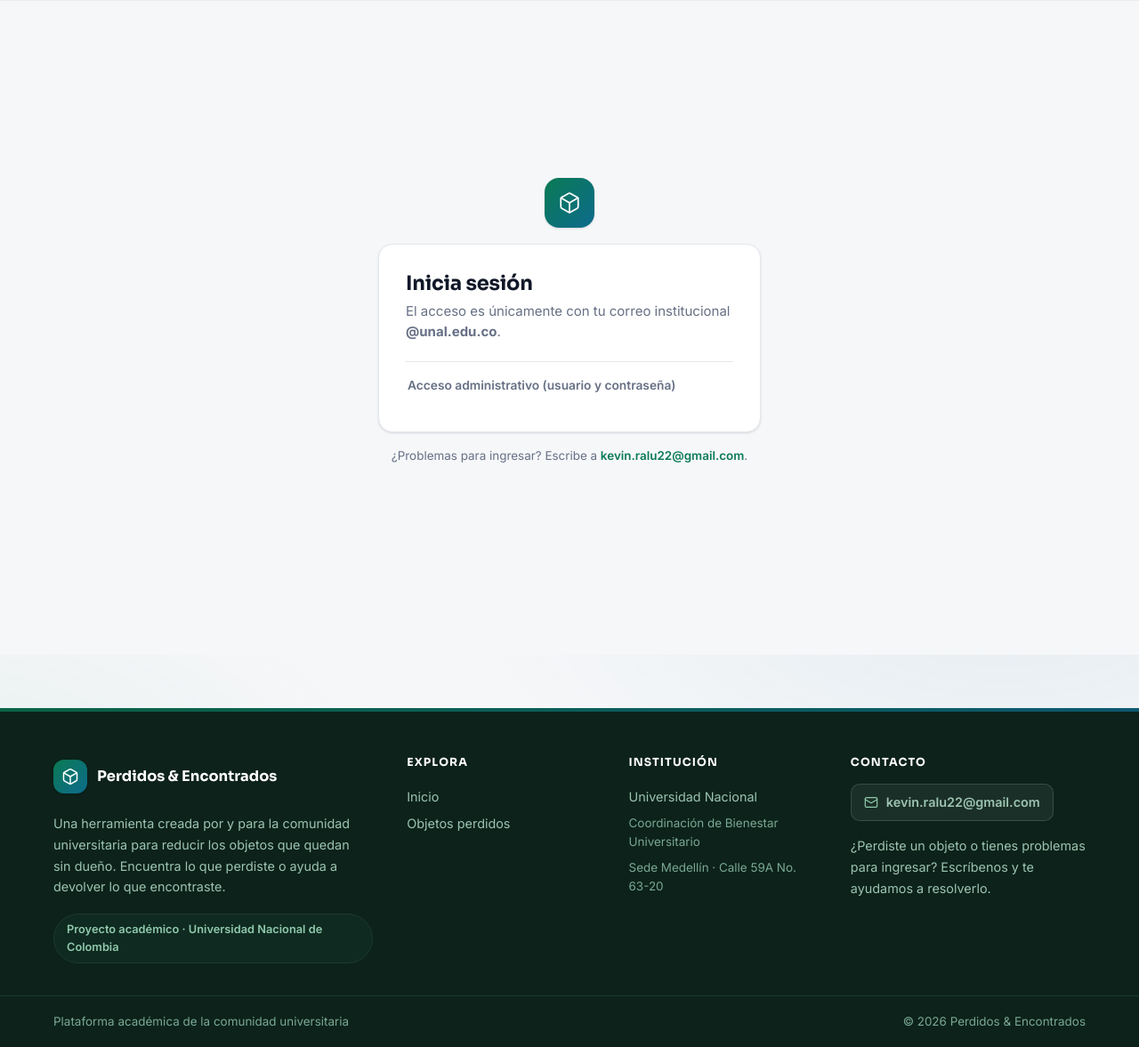
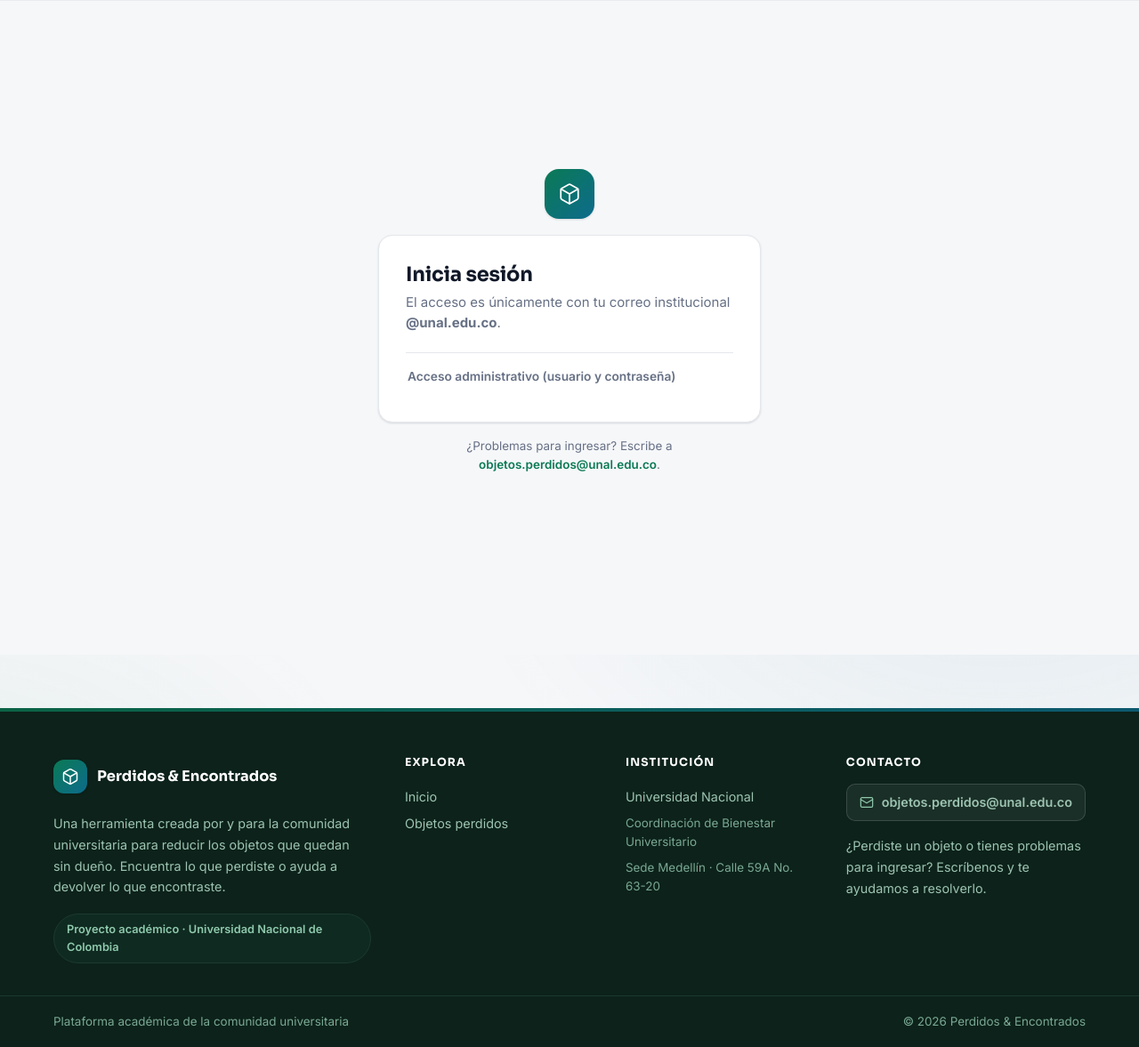
Before and after one commit to kevinramos2/Entrega-de-objetos-perdidos-, a Django app: page /login/ in a window 1280 px wide. Shown: the part 65-1242 px from the top of the page at 89% size. Run offline with Django 5.2, Linux system fonts and the light colour scheme; some libraries are stand-ins or nearby versions.

Commit message:
elimine mis correos personales del repo y actualice la documentacion al nuevo flujo de entrega

```diff
--- a/objetos_reclamados/objetos_reclamados/settings.py
+++ b/objetos_reclamados/objetos_reclamados/settings.py
@@ -176,7 +176,7 @@ EMAILS_ADMINISTRADOR = {
     e.strip().lower()
     for e in os.getenv(
         'DJANGO_ADMIN_EMAILS',
-        'keramosl@unal.edu.co',  # Cuenta institucional del autor del proyecto
+        'tu.correo@unal.edu.co',  # Definir por variable de entorno en producción
     ).split(',')
     if e.strip()
 }
@@ -304,7 +304,7 @@ EMAIL_USE_SSL = os.getenv('SMTP_USE_SSL', 'False').lower() in ('1', 'true', 'yes
 # puede colgar el worker (Gunicorn lo terminaría con un 500 en producción).
 EMAIL_TIMEOUT = int(os.getenv('SMTP_TIMEOUT', '10'))
 DEFAULT_FROM_EMAIL = os.getenv(
-    'DEFAULT_FROM_EMAIL', 'kevin.ralu22@gmail.com'
+    'DEFAULT_FROM_EMAIL', 'objetos.perdidos@unal.edu.co'
 )
 # URL pública del sitio: se usa para construir enlaces dentro de los correos.
 SITE_URL = os.getenv(
--- a/objetos_reclamados/registro_objetos/templates/objetos/base.html
+++ b/objetos_reclamados/registro_objetos/templates/objetos/base.html
@@ -105,9 +105,9 @@
       </div>
       <div class="f-col">
         <h4>Contacto</h4>
-        <a class="f-mail" href="mailto:kevin.ralu22@gmail.com">
+        <a class="f-mail" href="mailto:objetos.perdidos@unal.edu.co">
           <svg viewBox="0 0 24 24" fill="none" stroke="currentColor" stroke-width="1.8" stroke-linecap="round" stroke-linejoin="round"><rect x="2" y="4" width="20" height="16" rx="2"/><path d="m22 7-10 6L2 7"/></svg>
-          kevin.ralu22@gmail.com
+          objetos.perdidos@unal.edu.co
         </a>
         <p>¿Perdiste un objeto o tienes problemas para ingresar? Escríbenos y te ayudamos a resolverlo.</p>
       </div>
--- a/objetos_reclamados/registro_objetos/templates/registro/login.html
+++ b/objetos_reclamados/registro_objetos/templates/registro/login.html
@@ -52,7 +52,7 @@
     </div>
     <p class="nota text-center" style="margin-top:16px">
       ¿Problemas para ingresar? Escribe a
-      <a href="mailto:kevin.ralu22@gmail.com" style="color:var(--primary);font-weight:600">kevin.ralu22@gmail.com</a>.
+      <a href="mailto:objetos.perdidos@unal.edu.co" style="color:var(--primary);font-weight:600">objetos.perdidos@unal.edu.co</a>.
     </p>
   </div>
 </div>
--- a/objetos_reclamados/registro_objetos/tests.py
+++ b/objetos_reclamados/registro_objetos/tests.py
@@ -34,7 +34,7 @@ SOLICITUD_DATOS = {
 class FlujoSolicitudApelacionTest(TestCase):
     def setUp(self):
         self.estudiante = crear_usuario('santiago', 'santiago@unal.edu.co')
-        self.admin = crear_usuario('keramosl', 'keramosl@unal.edu.co', is_staff=True)
+        self.admin = crear_usuario('adminflujo', 'adminflujo@unal.edu.co', is_staff=True)
         self.categoria = Categoria.objects.create(nombre='Termos', color='#123456')
         self.objeto = ObjetoReclamado.objects.create(
             nombre_objeto='Termo negro',
--- a/render.yaml
+++ b/render.yaml
@@ -47,8 +47,9 @@ services:
       - key: DJANGO_EMAIL_DOMAINS
         value: unal.edu.co
       # Correo que se convierte en administrador automáticamente
+      # (coloca aquí el correo institucional del administrador del sitio)
       - key: DJANGO_ADMIN_EMAILS
-        value: keramosl@unal.edu.co
+        value: tu.correo@unal.edu.co
       # OAuth de Google (opcional). Con valores vacíos el botón no se muestra.
       - key: GOOGLE_OAUTH_CLIENT_ID
         sync: false
```
Also changed, not shown: README.md, 1 other file.
